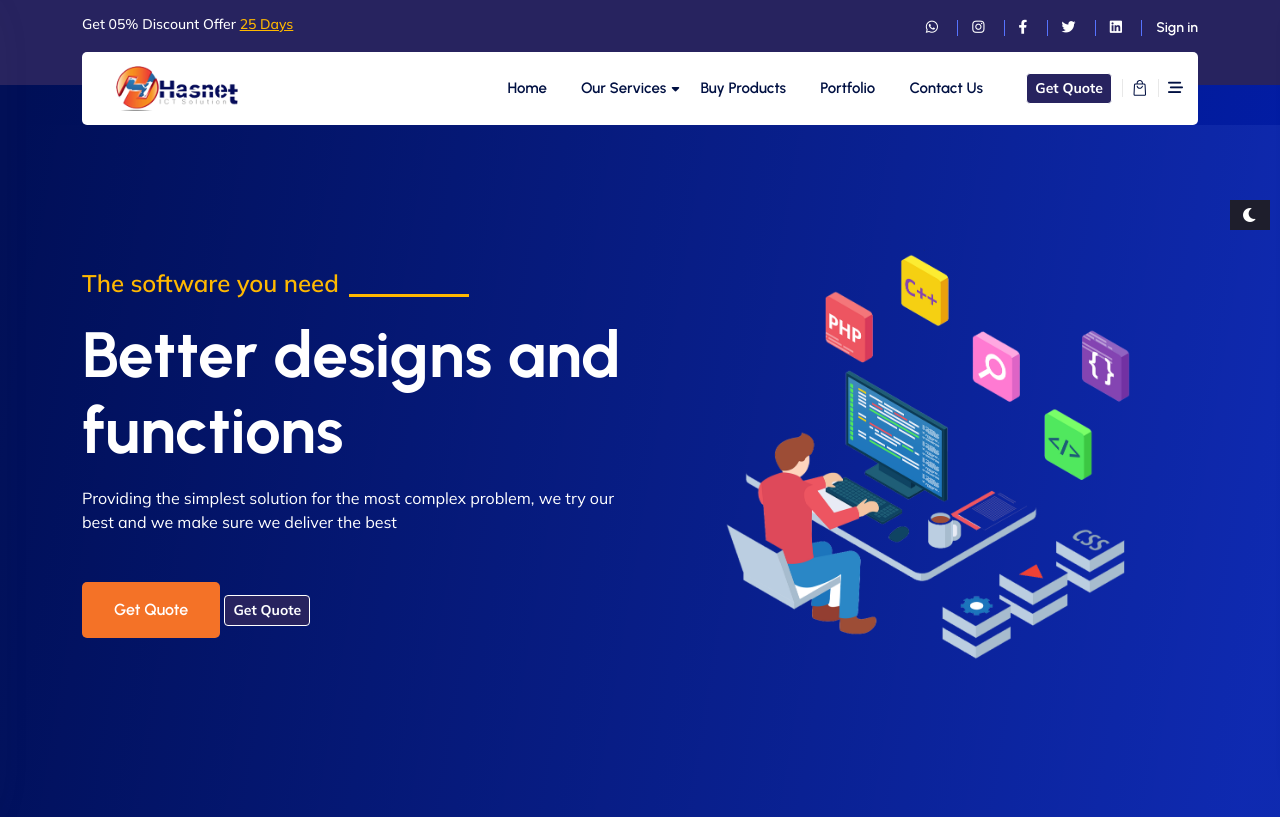
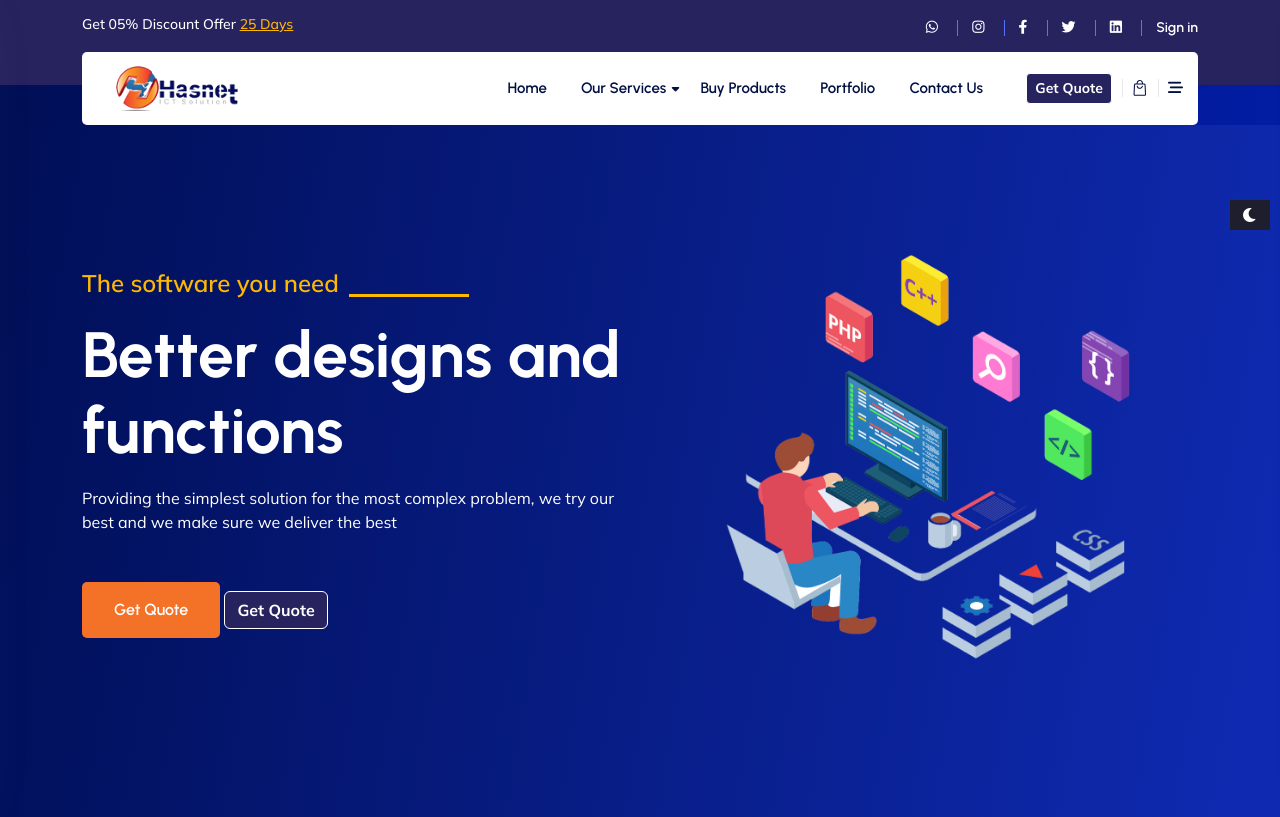
Before and after one commit to Abdulrazakmus/hasnet-website, a PHP site: page /web-design-hosting-and-digital-marketing.php in a window 1280 px wide. Shown: the top 817 px of the page. Run offline with PHP 8.4, Linux system fonts and the light colour scheme; some libraries are stand-ins or nearby versions.

Commit message:
23 may-04

```diff
--- a/web-design-hosting-and-digital-marketing.php
+++ b/web-design-hosting-and-digital-marketing.php
@@ -49,7 +49,7 @@ require_once("./modal.php");
 
 <!-- Get Quote Button -->
 
-<button type="button" class="btn btn-primary btn-sm" data-bs-toggle="modal" data-bs-target="#exampleModal">
+<button type="button" class="btn btn-primary" data-bs-toggle="modal" data-bs-target="#exampleModal">
                               <b>Get Quote</b>
 
                             </button>
```
